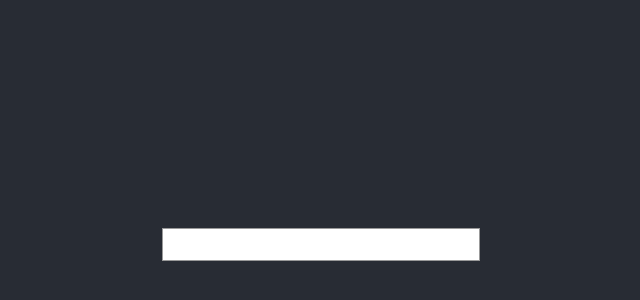
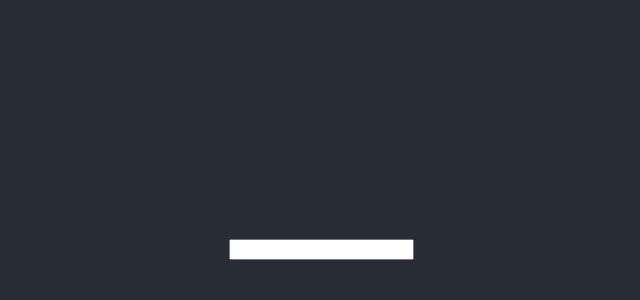
Before and after one commit to dimafeoktistov/autocomplete-react-component, a React (Create React App) app: page / in a window 1280 px wide. Shown: the part 156-456 px from the top of the page, without its empty margins (319-959 px from the left). Built offline with nearby package versions, Linux system fonts and the light colour scheme.

Commit message:
Feat: changed autocomplete component

```diff
--- a/src/App.js
+++ b/src/App.js
@@ -1,6 +1,6 @@
 import React, { Component } from "react";
 import "./App.css";
-import Autocomplete from "./Autocomplete/Autocomplete";
+import Autocomplete from "./Autocomplete1/Autocomplete";
 
 class App extends Component {
   render() {
--- /dev/null
+++ b/src/Autocomplete1/Autocomplete.js
@@ -0,0 +1,165 @@
+import React, { Component } from "react";
+import PropTypes from "prop-types";
+
+export default class Autocomplete extends Component {
+  static propTypes = {
+    /**
+     * The items to display in the dropdown menu
+     */
+    items: PropTypes.array.isRequired,
+    /**
+     * The value to display in the input field
+     */
+    value: PropTypes.any,
+    /**
+     * Arguments: `event: Event, value: String`
+     *
+     * Invoked every time the user changes the input's value.
+     */
+    onChange: PropTypes.func,
+    /**
+     * Arguments: `value: String, item: Any`
+     *
+     * Invoked when the user selects an item from the dropdown menu.
+     */
+    onSelect: PropTypes.func,
+    /**
+     * Arguments: `item: Any`
+     *
+     * Used to read the display value from each entry in `items`.
+     */
+    getItemValue: PropTypes.func.isRequired,
+    /**
+     * Arguments: `item: Any, isHighlighted: Boolean, styles: Object`
+     *
+     * Invoked for each entry in `items` that also passes `shouldItemRender` to
+     * generate the render tree for each item in the dropdown menu. `styles` is
+     * an optional set of styles that can be applied to improve the look/feel
+     * of the items in the dropdown menu.
+     */
+    renderItem: PropTypes.func.isRequired,
+    /**
+     * Arguments: `items: Array<Any>, value: String, styles: Object`
+     *
+     * Invoked to generate the render tree for the dropdown menu. Ensure the
+     * returned tree includes every entry in `items` or else the highlight order
+     * and keyboard navigation logic will break. `styles` will contain
+     * { top, left, minWidth } which are the coordinates of the top-left corner
+     * and the width of the dropdown menu.
+     */
+    renderMenu: PropTypes.func,
+    /**
+     * Styles that are applied to the dropdown menu in the default `renderMenu`
+     * implementation. If you override `renderMenu` and you want to use
+     * `menuStyle` you must manually apply them (`this.props.menuStyle`).
+     */
+    menuStyle: PropTypes.object,
+    /**
+     * Arguments: `props: Object`
+     *
+     * Invoked to generate the input element. The `props` argument is the result
+     * of merging `props.inputProps` with a selection of props that are required
+     * both for functionality and accessibility. At the very least you need to
+     * apply `props.ref` and all `props.on<event>` event handlers. Failing to do
+     * this will cause `Autocomplete` to behave unexpectedly.
+     */
+    renderInput: PropTypes.func,
+    /**
+     * Props passed to `props.renderInput`. By default these props will be
+     * applied to the `<input />` element rendered by `Autocomplete`, unless you
+     * have specified a custom value for `props.renderInput`. Any properties
+     * supported by `HTMLInputElement` can be specified, apart from the
+     * following which are set by `Autocomplete`: value, autoComplete, role,
+     * aria-autocomplete. `inputProps` is commonly used for (but not limited to)
+     * placeholder, event handlers (onFocus, onBlur, etc.), autoFocus, etc..
+     */
+    inputProps: PropTypes.object,
+    /**
+     * Props that are applied to the element which wraps the `<input />` and
+     * dropdown menu elements rendered by `Autocomplete`.
+     */
+    wrapperProps: PropTypes.object,
+    /**
+     * This is a shorthand for `wrapperProps={{ style: <your styles> }}`.
+     * Note that `wrapperStyle` is applied before `wrapperProps`, so the latter
+     * will win if it contains a `style` entry.
+     */
+    wrapperStyle: PropTypes.object,
+    /**
+     * Whether or not to automatically highlight the top match in the dropdown
+     * menu.
+     */
+    autoHighlight: PropTypes.bool,
+    /**
+     * Whether or not to automatically select the highlighted item when the
+     * `<input>` loses focus.
+     */
+    selectOnBlur: PropTypes.bool,
+    /**
+     * Arguments: `isOpen: Boolean`
+     *
+     * Invoked every time the dropdown menu's visibility changes (i.e. every
+     * time it is displayed/hidden).
+     */
+    open: PropTypes.bool
+  };
+
+  static defaultProps = {
+    items: [],
+    value: "",
+    wrapperProps: {},
+    wrapperStyle: {
+      display: "inline-block"
+    },
+    inputProps: {},
+    renderInput(props) {
+      return <input {...props} />;
+    },
+    onChange() {},
+    onSelect() {},
+    renderMenu(items, value, style) {
+      return <div style={{ ...style, ...this.menuStyle }} children={items} />;
+    },
+    menuStyle: {
+      borderRadius: "3px",
+      boxShadow: "0 2px 12px rgba(0, 0, 0, 0.1)",
+      background: "rgba(255, 255, 255, 0.9)",
+      padding: "2px 0",
+      fontSize: "90%",
+      position: "fixed",
+      overflow: "auto",
+      maxHeight: "50%" // TODO: don't cheat, let it flow to the bottom
+    },
+    autoHighlight: true,
+    selectOnBlur: false
+  };
+
+  state = {
+    isOpen: false,
+    highlightedItem: null,
+    suggestedItems: this.props.items
+  };
+
+  componentWillMount = () => {
+    this.refs = {};
+  };
+
+  render() {
+    return (
+      <div>
+        {this.props.renderInput({
+          ...this.props.inputProps,
+          role: "combobox",
+          autoComplete: "off",
+          onFocus: this.handleInputFocus,
+          onBlur: this.handleInputBlur,
+          onChange: this.handleChange,
+          onKeyDown: this.handleKeyDown,
+          onClick: this.handleInputClick,
+          value: this.props.value
+        })}
+        {this.props.open && this.renderMenu()}
+      </div>
+    );
+  }
+}
```
